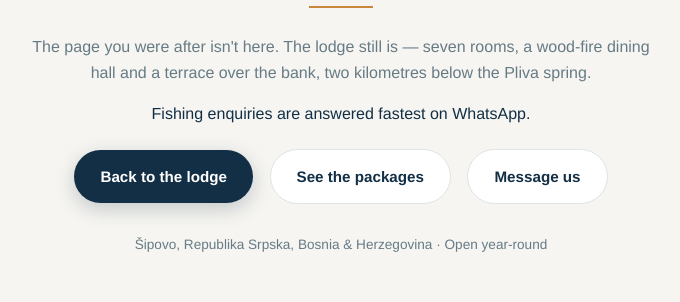
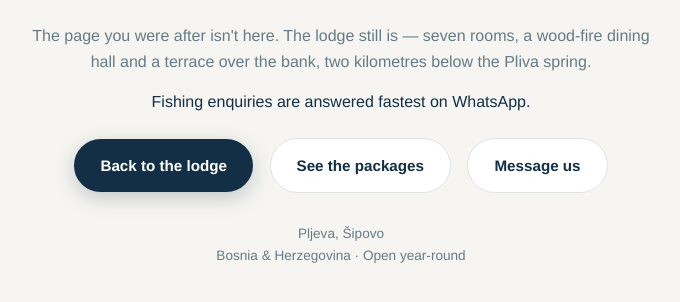
Before and after one commit to deepcaving/guest-house-sobic, a plain HTML site: page 404.html in a window 1280 px wide. Shown: the part 354-656 px from the top of the page, without its empty margins (299-979 px from the left). Drawn offline with Linux system fonts and the light colour scheme.

Commit message:
Correct the address in the 404 page
The not-found page still said "Šipovo, Republika Srpska, Bosnia &
Herzegovina" while the rest of the site says "Pljeva, Šipovo". It is
the page a visitor lands on when they follow a stale link, so it should
match.

```diff
--- a/404.html
+++ b/404.html
@@ -50,7 +50,7 @@ small{display:block;margin-top:30px;color:var(--muted);font-size:.85rem}
       <a class="btn btn-ghost" href="/#packages">See the packages</a>
       <a class="btn btn-ghost" href="/#contact">Message us</a>
     </p>
-    <small>Šipovo, Republika Srpska, Bosnia &amp; Herzegovina · Open year-round</small>
+    <small>Pljeva, Šipovo<br>Bosnia &amp; Herzegovina · Open year-round</small>
   </main>
 </body>
 </html>
```
